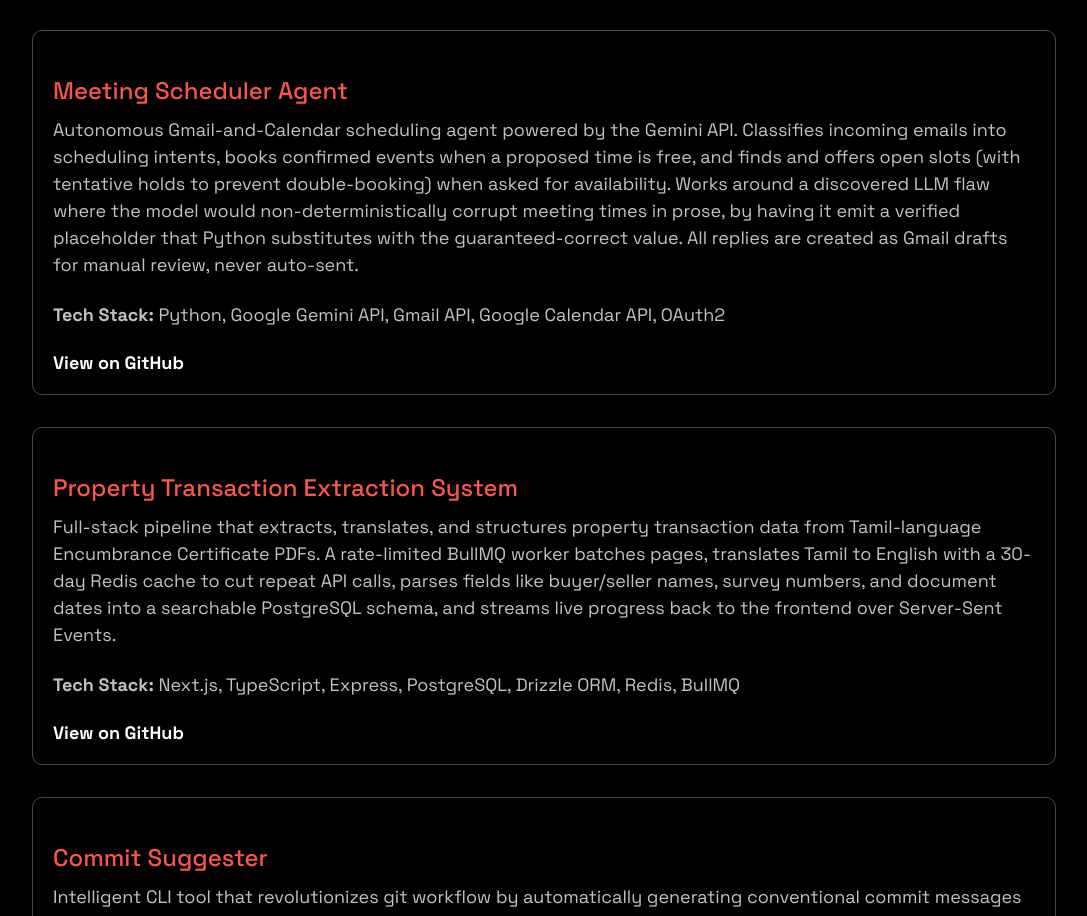
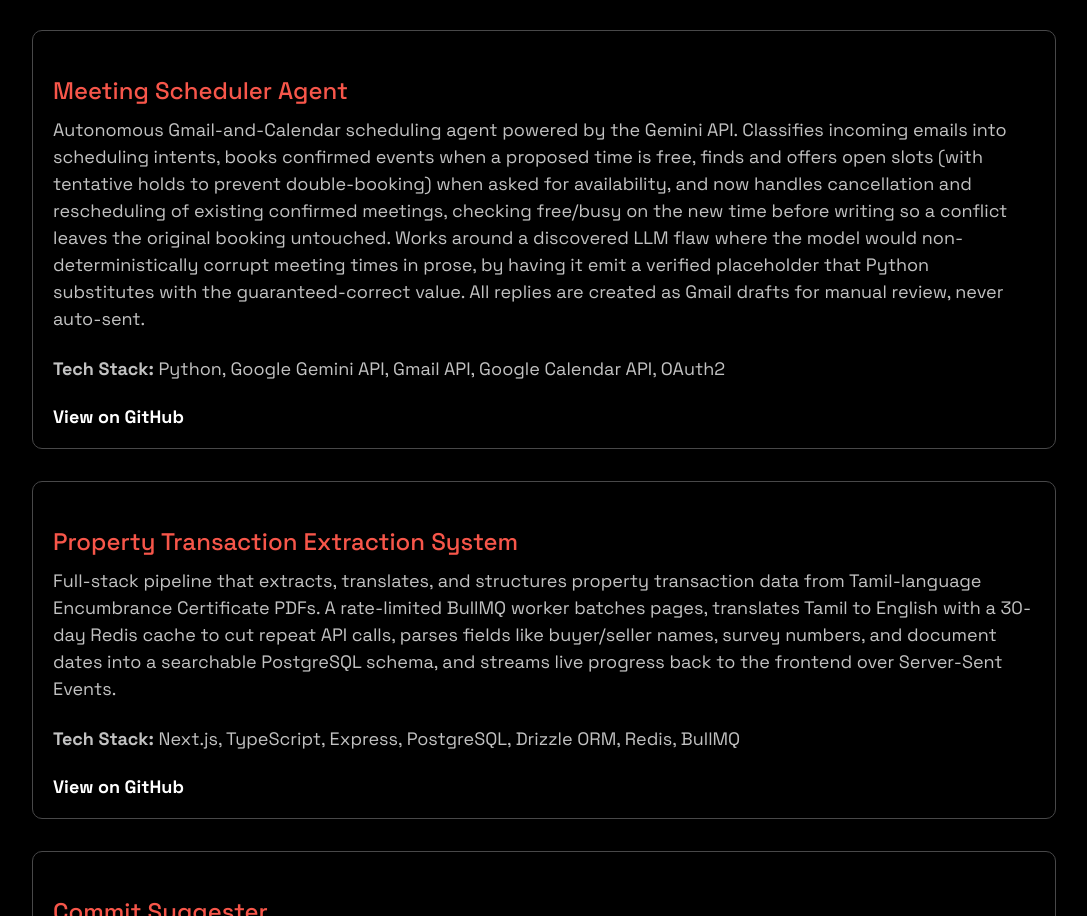
Before and after one commit to rishinpoolat/rishinpoolat.github.io, a plain HTML site: page index.html in a window 1280 px wide. Shown: the part 4517-5433 px from the top of the page, without its empty margins (96-1183 px from the left). Drawn offline with Linux system fonts and the light colour scheme; a web font is replaced by a local one.

Commit message:
feat(scheduling): add cancellation and rescheduling

```diff
--- a/index.html
+++ b/index.html
@@ -309,14 +309,17 @@
           <p>
             Autonomous Gmail-and-Calendar scheduling agent powered by the
             Gemini API. Classifies incoming emails into scheduling intents,
-            books confirmed events when a proposed time is free, and finds
-            and offers open slots (with tentative holds to prevent
-            double-booking) when asked for availability. Works around a
-            discovered LLM flaw where the model would non-deterministically
-            corrupt meeting times in prose, by having it emit a verified
-            placeholder that Python substitutes with the guaranteed-correct
-            value. All replies are created as Gmail drafts for manual review,
-            never auto-sent.
+            books confirmed events when a proposed time is free, finds and
+            offers open slots (with tentative holds to prevent
+            double-booking) when asked for availability, and now handles
+            cancellation and rescheduling of existing confirmed meetings,
+            checking free/busy on the new time before writing so a conflict
+            leaves the original booking untouched. Works around a discovered
+            LLM flaw where the model would non-deterministically corrupt
+            meeting times in prose, by having it emit a verified placeholder
+            that Python substitutes with the guaranteed-correct value. All
+            replies are created as Gmail drafts for manual review, never
+            auto-sent.
           </p>
           <br />
           <p>
```
